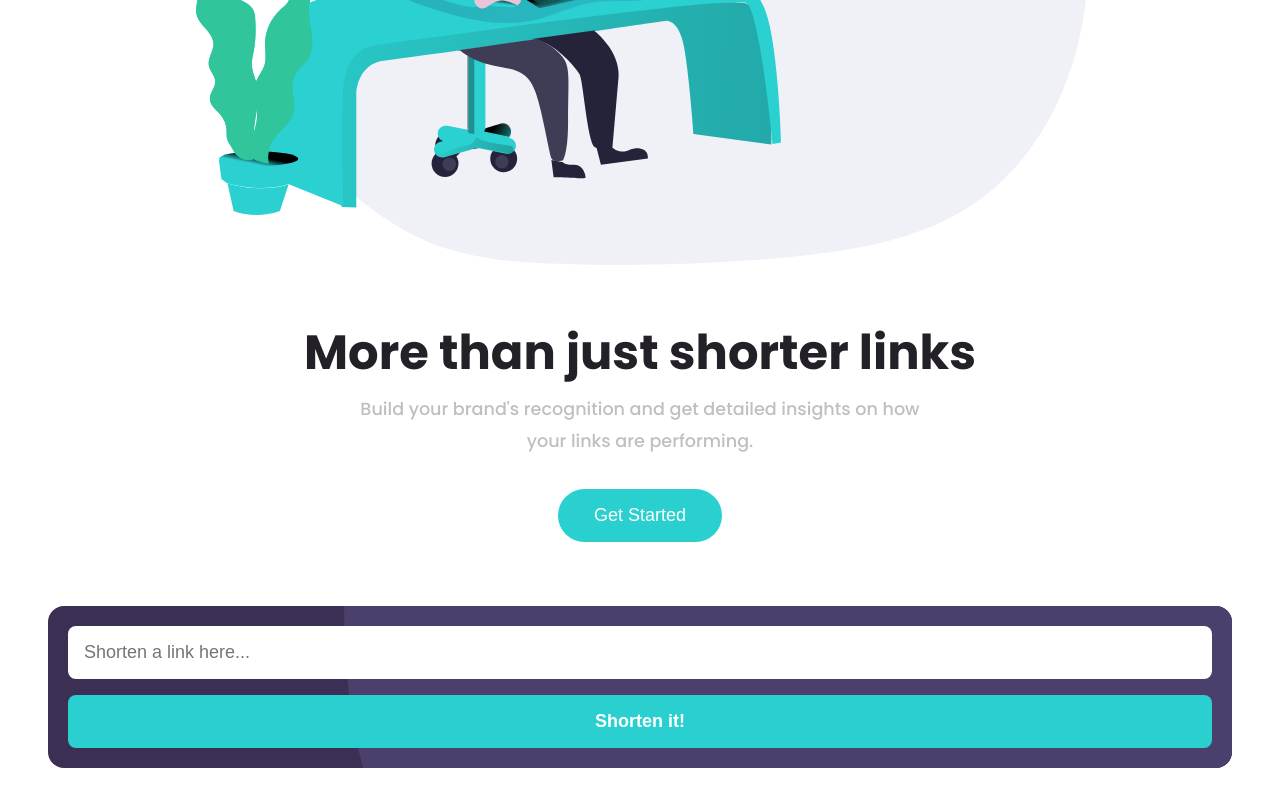
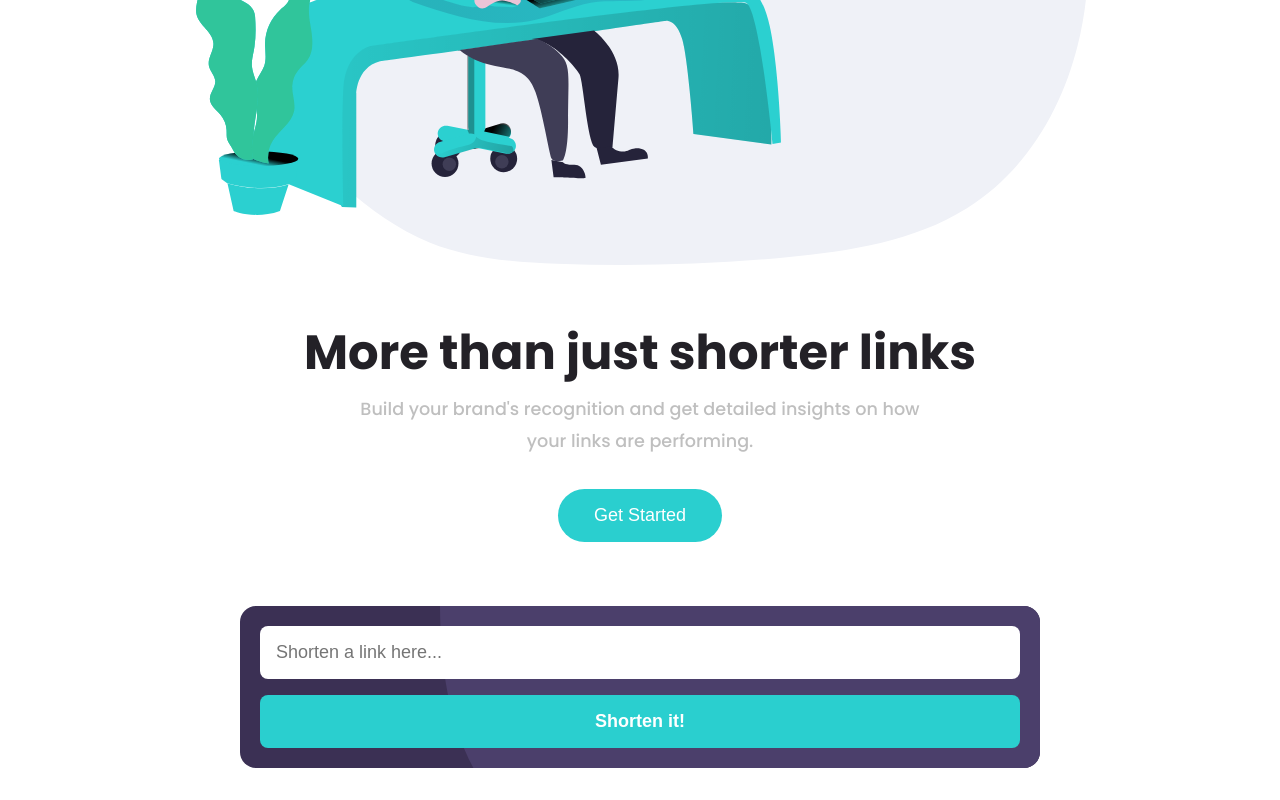
Before and after one commit to Vyonyx/URLShorteningAPI-feMentor-Vue, a Vue app: page / in a window 1280 px wide. Shown: the part 463-1263 px from the top of the page. Built offline with nearby package versions, Linux system fonts and the light colour scheme.

Commit message:
add url form style for tablet views

```diff
--- a/src/components/URLForm.vue
+++ b/src/components/URLForm.vue
@@ -3,7 +3,7 @@ import Container from './Container.vue'
 </script>
 
 <template>
-  <Container>
+  <Container class="container">
     <form class="url-form">
       <input type="text" placeholder="Shorten a link here...">
       <button>Shorten it!</button>
@@ -12,6 +12,11 @@ import Container from './Container.vue'
 </template>
 
 <style scoped lang="scss">
+.container {
+  display: flex;
+  justify-content: center;
+}
+
 .url-form {
   position: relative;
   display: flex;
@@ -20,6 +25,8 @@ import Container from './Container.vue'
   gap: 1rem;
   background: var(--dark-violet);
   border-radius: 1rem;
+  max-width: 800px;
+  flex-grow: 1;
 
   &::before {
     position: absolute;
```
